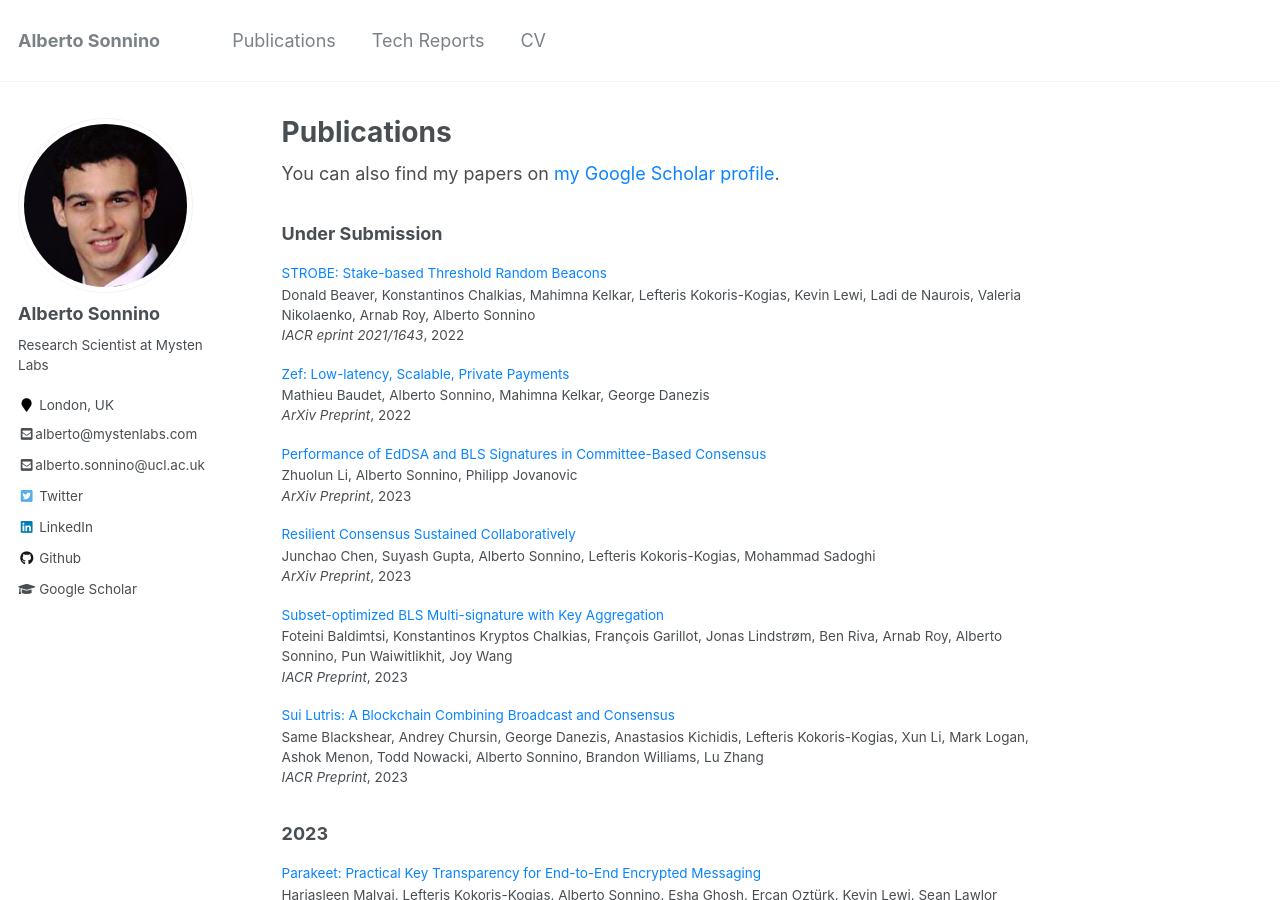
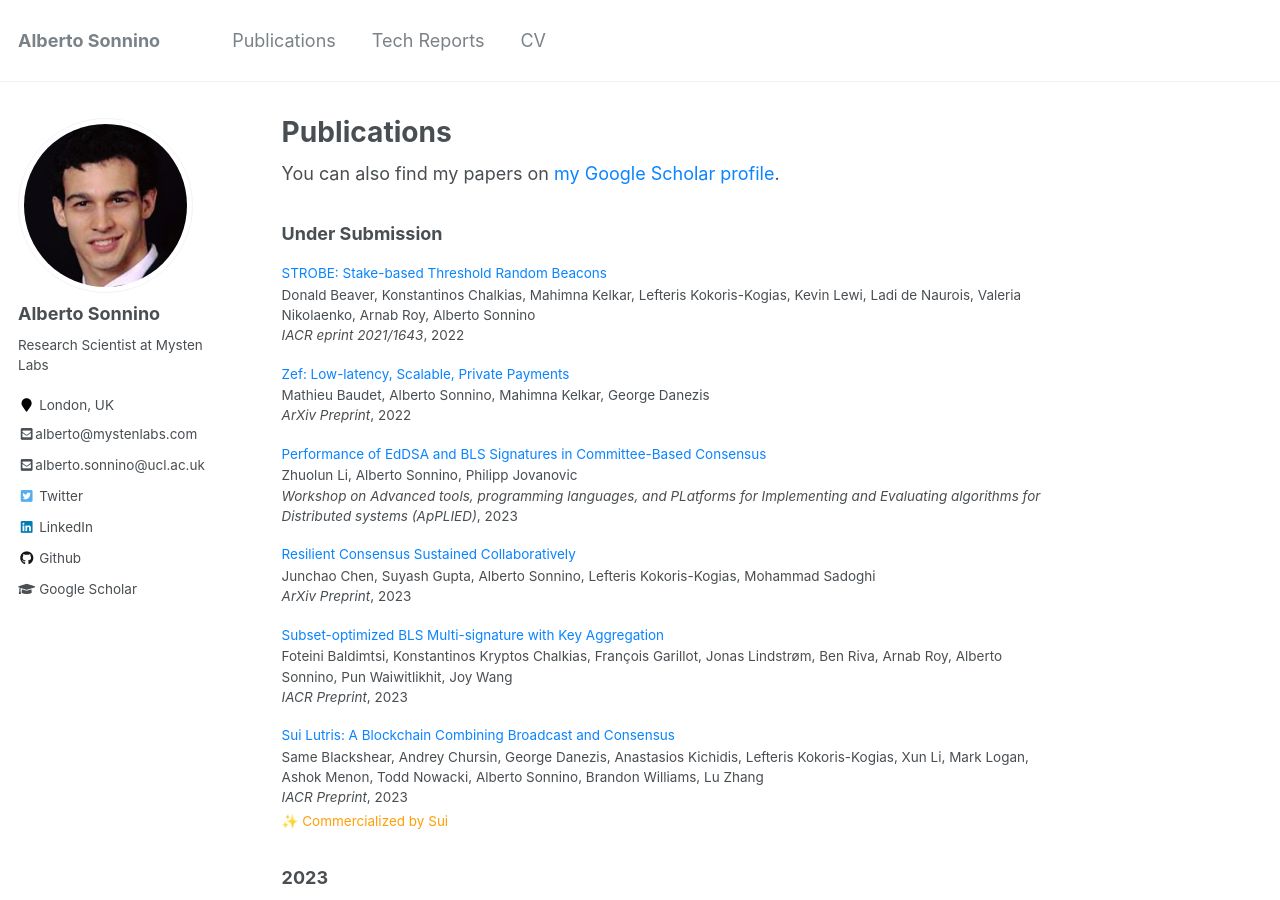
Before and after one commit to asonnino/asonnino.github.io, a Jekyll site: the page built from _pages/publications.md, in a window 1280 px wide and 900 px high. Built offline with Jekyll 4.4.1, drawn with Linux system fonts in a browser that asks for light colours.

Commit message:
Update papers ref

```diff
--- a/_data/papers.json
+++ b/_data/papers.json
@@ -302,7 +302,7 @@
     "category": "submission",
     "title": "Performance of EdDSA and BLS Signatures in Committee-Based Consensus",
     "authors": "Zhuolun Li, Alberto Sonnino, Philipp Jovanovic",
-    "venue": "ArXiv Preprint",
+    "venue": "Workshop on Advanced tools, programming languages, and PLatforms for Implementing and Evaluating algorithms for Distributed systems (ApPLIED)",
     "date": 2023,
     "filename": "signatures-for-consensus.pdf"
   },
@@ -328,6 +328,7 @@
     "authors": "Same Blackshear, Andrey Chursin, George Danezis, Anastasios Kichidis, Lefteris Kokoris-Kogias, Xun Li, Mark Logan, Ashok Menon, Todd Nowacki, Alberto Sonnino, Brandon Williams, Lu Zhang",
     "venue": "IACR Preprint",
     "date": 2023,
-    "filename": "sui-lutris.pdf"
+    "filename": "sui-lutris.pdf",
+    "adoptions": ["Commercialized by Sui"]
   }
 ]
```
